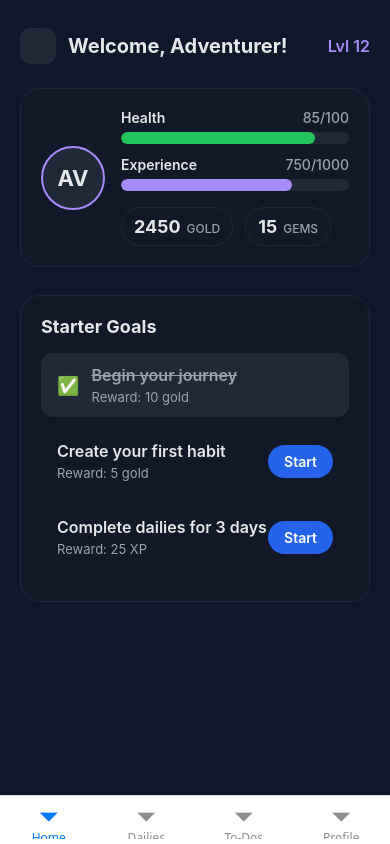
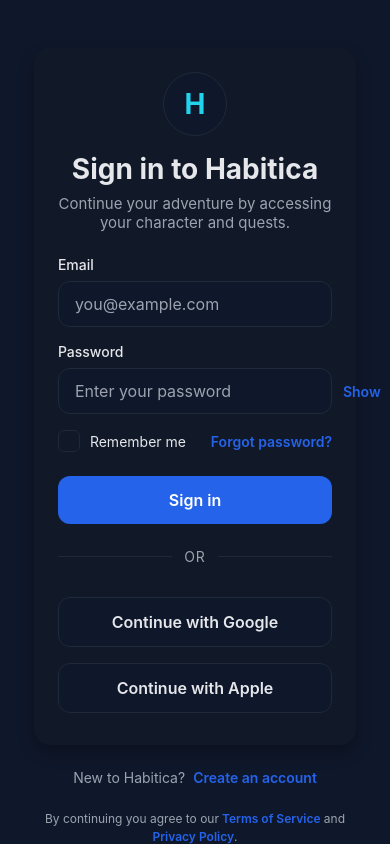
Before and after one commit to iamSinlapachai/HabitRPG, a React Native app: screen / in a window 390 px wide. Built offline with nearby package versions, Linux system fonts and the light colour scheme.

Commit message:
Add sign-in screen

```diff
--- a/App.tsx
+++ b/App.tsx
@@ -1,4 +1,4 @@
-import React from 'react';
+import React, { useState } from 'react';
 import { NavigationContainer } from '@react-navigation/native';
 import { createBottomTabNavigator } from '@react-navigation/bottom-tabs';
 
@@ -6,6 +6,7 @@
 import HomeScreen from './src/screens/HomeScreen';
 import ProfileScreen from './src/screens/ProfileScreen';
 import ToDosScreen from './src/screens/ToDosScreen';
+import SignInScreen from './src/screens/SignInScreen';
 
 type RootTabParamList = {
   Home: undefined;
@@ -17,8 +18,11 @@
 const Tab = createBottomTabNavigator<RootTabParamList>();
 
 const App: React.FC = () => {
+  const [isSignedIn, setIsSignedIn] = useState(false);
+
   return (
     <NavigationContainer>
+      {isSignedIn ? (
         <Tab.Navigator
           initialRouteName="Home"
           screenOptions={{
@@ -40,6 +44,9 @@
           />
           <Tab.Screen name="Profile" component={ProfileScreen} />
         </Tab.Navigator>
+      ) : (
+        <SignInScreen onSignIn={() => setIsSignedIn(true)} />
+      )}
     </NavigationContainer>
   );
 };
--- /dev/null
+++ b/src/screens/SignInScreen.tsx
@@ -0,0 +1,271 @@
+import React, { useState } from 'react';
+import {
+  Alert,
+  Pressable,
+  SafeAreaView,
+  ScrollView,
+  StyleSheet,
+  Text,
+  View,
+} from 'react-native';
+
+import AuthCard from '../components/AuthCard';
+import LabeledField from '../components/LabeledField';
+import OrDivider from '../components/OrDivider';
+import PasswordField from '../components/PasswordField';
+import SocialButton from '../components/SocialButton';
+
+const colors = {
+  bg: '#0F172A',
+  card: '#111827',
+  border: '#1F2937',
+  text: '#E5E7EB',
+  muted: '#9CA3AF',
+  primary: '#2563EB',
+  primaryText: '#FFFFFF',
+  accent: '#22D3EE',
+};
+
+type Errors = {
+  email?: string;
+  password?: string;
+};
+
+type SignInScreenProps = {
+  onSignIn?: (payload: { email: string; rememberMe: boolean }) => void;
+};
+
+const SignInScreen: React.FC<SignInScreenProps> = ({ onSignIn }) => {
+  const [email, setEmail] = useState('');
+  const [password, setPassword] = useState('');
+  const [rememberMe, setRememberMe] = useState(false);
+  const [errors, setErrors] = useState<Errors>({});
+
+  const toggleRememberMe = () => setRememberMe((prev) => !prev);
+
+  const handleSubmit = () => {
+    const nextErrors: Errors = {};
+    const trimmedEmail = email.trim();
+
+    if (!/^\S+@\S+\.\S+$/.test(trimmedEmail)) {
+      nextErrors.email = 'Enter a valid email address.';
+    }
+
+    if (password.trim().length < 8) {
+      nextErrors.password = 'Password must be at least 8 characters.';
+    }
+
+    setErrors(nextErrors);
+
+    if (Object.keys(nextErrors).length === 0) {
+      Alert.alert('Signed in', `Welcome back, ${trimmedEmail}!`);
+      onSignIn?.({ email: trimmedEmail, rememberMe });
+    }
+  };
+
+  return (
+    <SafeAreaView style={styles.safeArea}>
+      <ScrollView
+        contentContainerStyle={styles.scrollContent}
+        keyboardShouldPersistTaps="handled"
+      >
+        <View style={styles.container}>
+          <AuthCard>
+            <View style={styles.logoBadge}>
+              <Text style={styles.logoText}>H</Text>
+            </View>
+
+            <Text style={styles.title}>Sign in to Habitica</Text>
+            <Text style={styles.subtitle}>
+              Continue your adventure by accessing your character and quests.
+            </Text>
+
+            <View style={styles.fieldGroup}>
+              <LabeledField
+                label="Email"
+                placeholder="you@example.com"
+                value={email}
+                onChangeText={setEmail}
+                keyboardType="email-address"
+              />
+              {errors.email ? <Text style={styles.errorText}>{errors.email}</Text> : null}
+            </View>
+
+            <View style={styles.fieldGroup}>
+              <PasswordField
+                label="Password"
+                placeholder="Enter your password"
+                value={password}
+                onChangeText={setPassword}
+              />
+              {errors.password ? (
+                <Text style={styles.errorText}>{errors.password}</Text>
+              ) : null}
+            </View>
+
+            <View style={styles.optionsRow}>
+              <Pressable style={styles.rememberMe} onPress={toggleRememberMe}>
+                <View style={[styles.checkbox, rememberMe && styles.checkboxChecked]}>
+                  {rememberMe ? <Text style={styles.checkboxCheck}>✓</Text> : null}
+                </View>
+                <Text style={styles.rememberText}>Remember me</Text>
+              </Pressable>
+              <Pressable onPress={() => Alert.alert('Forgot password', 'Password reset flow coming soon!')}>
+                <Text style={styles.linkText}>Forgot password?</Text>
+              </Pressable>
+            </View>
+
+            <Pressable style={styles.primaryButton} onPress={handleSubmit}>
+              <Text style={styles.primaryButtonText}>Sign in</Text>
+            </Pressable>
+
+            <OrDivider />
+
+            <SocialButton text="Continue with Google" onPress={() => Alert.alert('Google Sign-In')} />
+            <SocialButton text="Continue with Apple" onPress={() => Alert.alert('Apple Sign-In')} />
+          </AuthCard>
+
+          <View style={styles.footer}>
+            <Text style={styles.footerText}>New to Habitica?</Text>
+            <Pressable onPress={() => Alert.alert('Create account')}>
+              <Text style={styles.linkText}>Create an account</Text>
+            </Pressable>
+          </View>
+
+          <Text style={styles.termsText}>
+            By continuing you agree to our
+            <Text style={styles.inlineLink}> Terms of Service</Text> and
+            <Text style={styles.inlineLink}> Privacy Policy</Text>.
+          </Text>
+        </View>
+      </ScrollView>
+    </SafeAreaView>
+  );
+};
+
+const styles = StyleSheet.create({
+  safeArea: {
+    flex: 1,
+    backgroundColor: colors.bg,
+  },
+  scrollContent: {
+    flexGrow: 1,
+  },
+  container: {
+    flex: 1,
+    alignItems: 'center',
+    justifyContent: 'center',
+    paddingVertical: 48,
+    paddingHorizontal: 16,
+    gap: 24,
+  },
+  logoBadge: {
+    width: 64,
+    height: 64,
+    borderRadius: 32,
+    backgroundColor: colors.bg,
+    borderWidth: 1,
+    borderColor: colors.border,
+    alignItems: 'center',
+    justifyContent: 'center',
+    alignSelf: 'center',
+    marginBottom: 16,
+  },
+  logoText: {
+    color: colors.accent,
+    fontSize: 28,
+    fontWeight: '700',
+  },
+  title: {
+    fontSize: 28,
+    fontWeight: '700',
+    color: colors.text,
+    textAlign: 'center',
+    marginBottom: 8,
+  },
+  subtitle: {
+    fontSize: 15,
+    color: colors.muted,
+    textAlign: 'center',
+    marginBottom: 24,
+  },
+  fieldGroup: {
+    width: '100%',
+  },
+  errorText: {
+    color: '#F87171',
+    fontSize: 12,
+    marginTop: -4,
+    marginBottom: 12,
+  },
+  optionsRow: {
+    flexDirection: 'row',
+    alignItems: 'center',
+    justifyContent: 'space-between',
+    marginBottom: 24,
+  },
+  rememberMe: {
+    flexDirection: 'row',
+    alignItems: 'center',
+  },
+  rememberText: {
+    color: colors.text,
+    fontSize: 14,
+  },
+  checkbox: {
+    width: 22,
+    height: 22,
+    borderRadius: 6,
+    borderWidth: 1,
+    borderColor: colors.border,
+    alignItems: 'center',
+    justifyContent: 'center',
+    marginRight: 10,
+  },
+  checkboxChecked: {
+    backgroundColor: colors.primary,
+    borderColor: colors.primary,
+  },
+  checkboxCheck: {
+    color: colors.primaryText,
+    fontSize: 14,
+    fontWeight: '700',
+  },
+  linkText: {
+    color: colors.primary,
+    fontWeight: '600',
+  },
+  primaryButton: {
+    backgroundColor: colors.primary,
+    paddingVertical: 14,
+    borderRadius: 12,
+    alignItems: 'center',
+  },
+  primaryButtonText: {
+    color: colors.primaryText,
+    fontSize: 16,
+    fontWeight: '600',
+  },
+  footer: {
+    flexDirection: 'row',
+    alignItems: 'center',
+    gap: 8,
+  },
+  footerText: {
+    color: colors.muted,
+    fontSize: 14,
+  },
+  termsText: {
+    color: colors.muted,
+    fontSize: 12,
+    textAlign: 'center',
+    lineHeight: 18,
+    paddingHorizontal: 24,
+  },
+  inlineLink: {
+    color: colors.primary,
+    fontWeight: '600',
+  },
+});
+
+export default SignInScreen;
```
Lines whose indentation alone changed are shown as unchanged.
